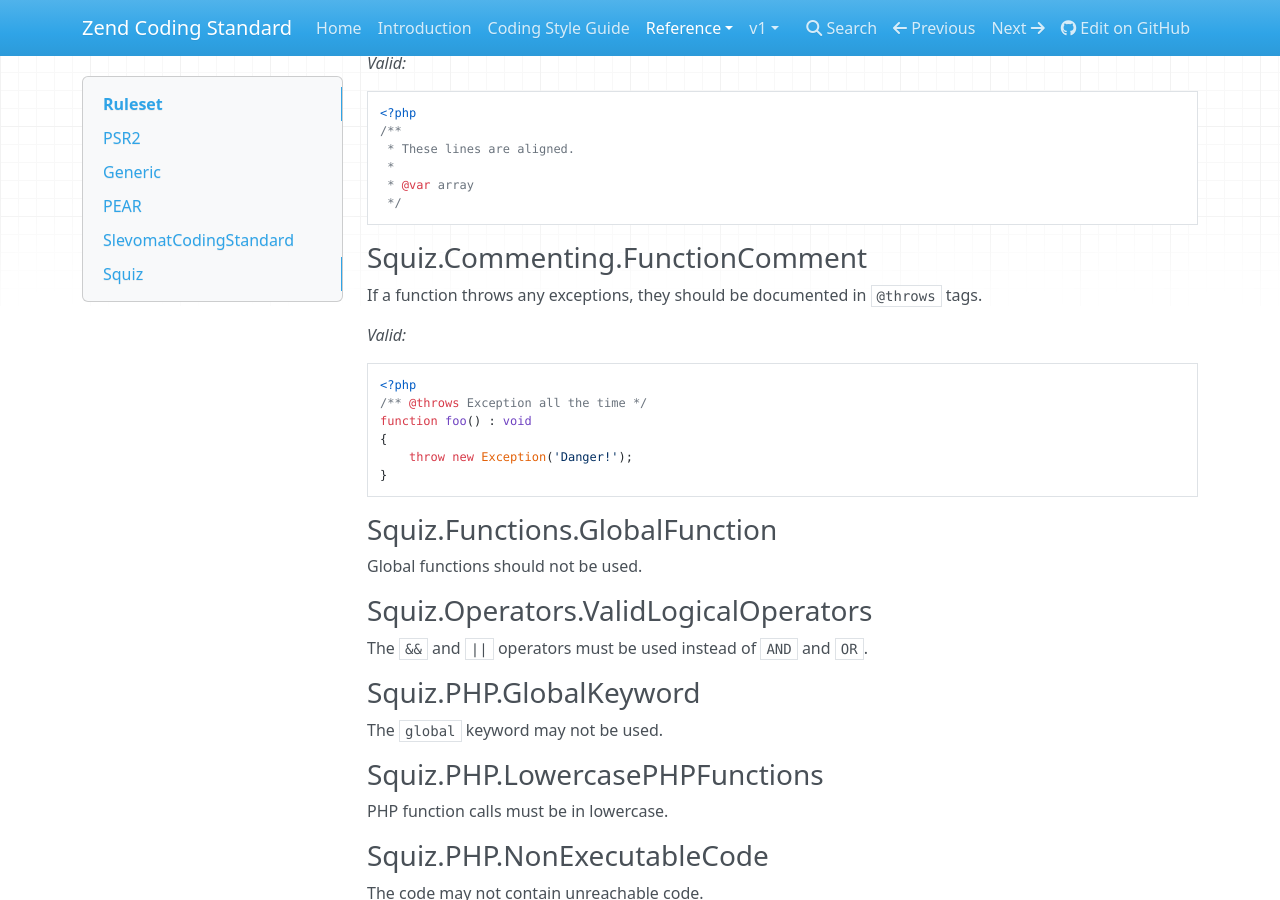
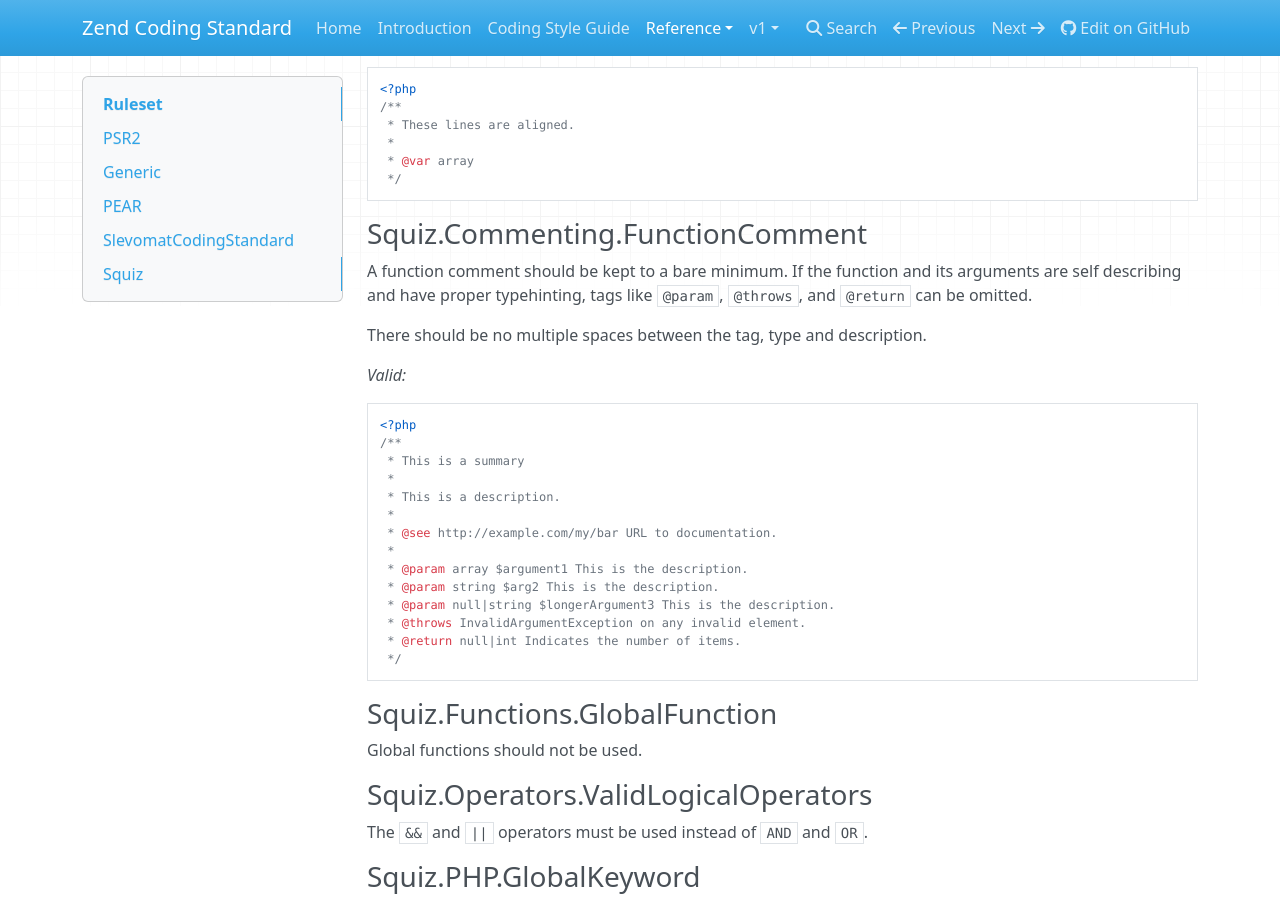
Before and after one commit to zendframework/zend-coding-standard, an MkDocs documentation site: the page built from docs/book/v2/ruleset.md, in a window 1280 px wide and 900 px high, scrolled down 20893 px. Built offline with MkDocs 1.6.1, drawn with Linux system fonts in a browser that asks for light colours; nearby versions of some CDN libraries; old or Windows-style settings are respelled for this version of MkDocs; some of the changed text lies outside the part shown.

Commit message:
Don't align equal statements, double arrow arrays or phpdoc comment tags

````diff
--- a/docs/book/v2/ruleset.md
+++ b/docs/book/v2/ruleset.md
@@ -169,26 +169,25 @@ echo $foo . 'baz';
 ```
 
 ### Generic.Formatting.MultipleStatementAlignment
-There should be one space on either side of an equals sign used to assign a value to a variable. In case of a
-block of related assignments, more space may be inserted before the equal sign to promote readability.
+There should be one space on either side of an equals sign used to assign a value to a variable.
 
-*Valid: Equal signs are aligned in related blocks.*
+*Valid: Equal signs are surrounded by one space.*
+```php
+<?php
+$shortVar = (1 + 2);
+$veryLongVarName = 'string';
+
+$foo = $bar;
+$result = foo($bar, $baz, $quux);
+```
+
+*Invalid: Equal signs are aligned.*
 ```php
 <?php
 $shortVar        = (1 + 2);
 $veryLongVarName = 'string';
 
 $foo    = $bar;
-$result = foo($bar, $baz, $quux);
-```
-
-*Invalid: Equal signs are not aligned.*
-```php
-<?php
-$shortVar = (1 + 2);
-$veryLongVarName = 'string';
-
-$foo = $bar;
 $result = foo($bar, $baz, $quux);
 ```
 
@@ -420,7 +419,7 @@ class Foo
 ```
 
 ### SlevomatCodingStandard.Commenting.RequireOneLinePropertyDocComment
-Comments with single-line content should be written as one-liners.
+Single-line comments with a `@var` tag should be written as one-liners.
 
 *Valid: One-line comment*
 ```php
@@ -984,16 +983,27 @@ The asterisks in a doc comment should align, and there should be one space betwe
 ```
 
 ### Squiz.Commenting.FunctionComment
-If a function throws any exceptions, they should be documented in `@throws` tags.
+A function comment should be kept to a bare minimum. If the function and its arguments are self describing and have
+proper typehinting, tags like `@param`, `@throws`, and `@return` can be omitted.
+
+There should be no multiple spaces between the tag, type and description.
 
 *Valid:*
 ```php
 <?php
-/** @throws Exception all the time */
-function foo() : void
-{
-    throw new Exception('Danger!');
-}
+/**
+ * This is a summary
+ *
+ * This is a description.
+ *
+ * @see http://example.com/my/bar URL to documentation.
+ *
+ * @param array $argument1 This is the description.
+ * @param string $arg2 This is the description.
+ * @param null|string $longerArgument3 This is the description.
+ * @throws InvalidArgumentException on any invalid element.
+ * @return null|int Indicates the number of items.
+ */
 ```
 
 ### Squiz.Functions.GlobalFunction
@@ -1150,6 +1160,22 @@ $foo->bar();
 $foo -> bar();
 ```
 
+### Squiz.WhiteSpace.ObjectOperatorSpacing
+There should be one space before and after an operators.
+
+*Valid: One space around the operator.*
+```php
+<?php
+$foo = 'bar';
+```
+
+*Invalid: Multiple or none spaces around the operator.*
+```php
+<?php
+$foo  =  'bar';
+$bar='foo';
+```
+
 ### Squiz.WhiteSpace.SemicolonSpacing
 Semicolons should not have spaces before them.
 
````
Also changed, not shown: docs/book/v2/coding-style-guide.md (+3 -1 lines), 16 other files.
